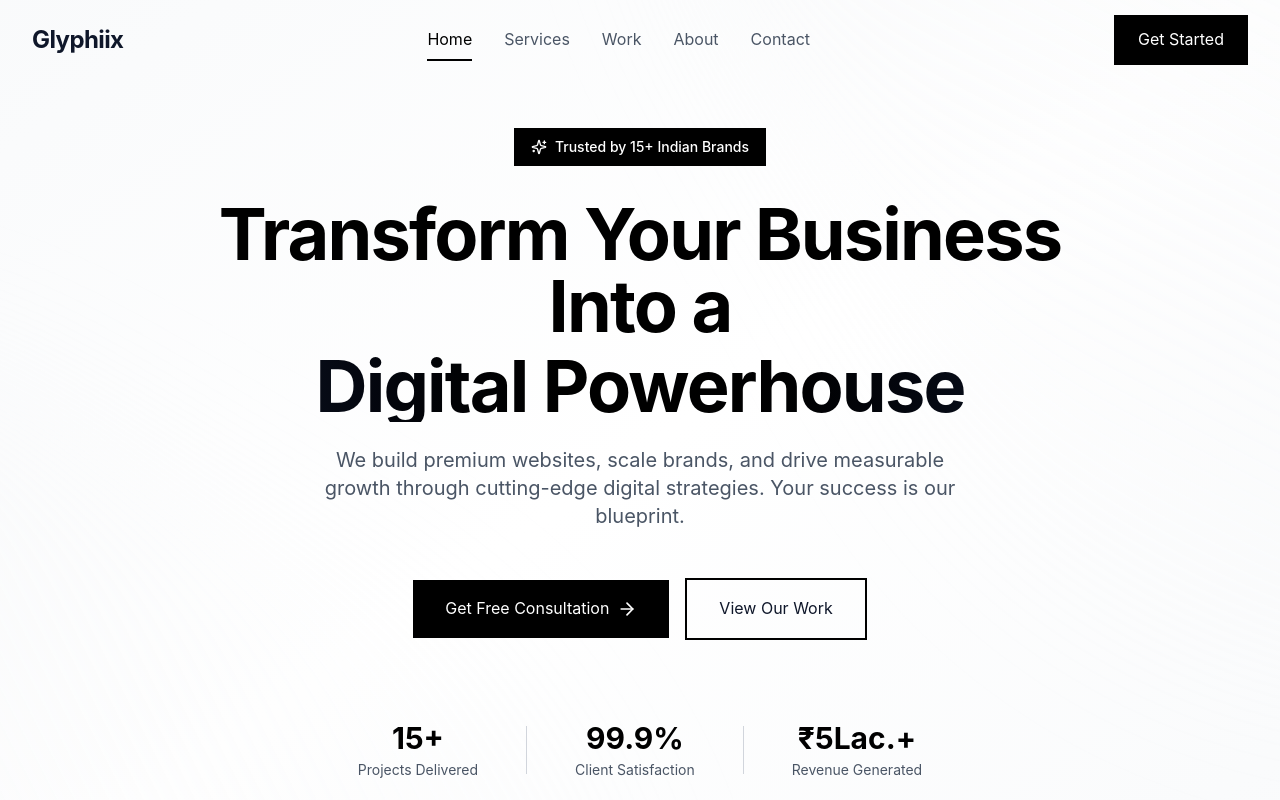
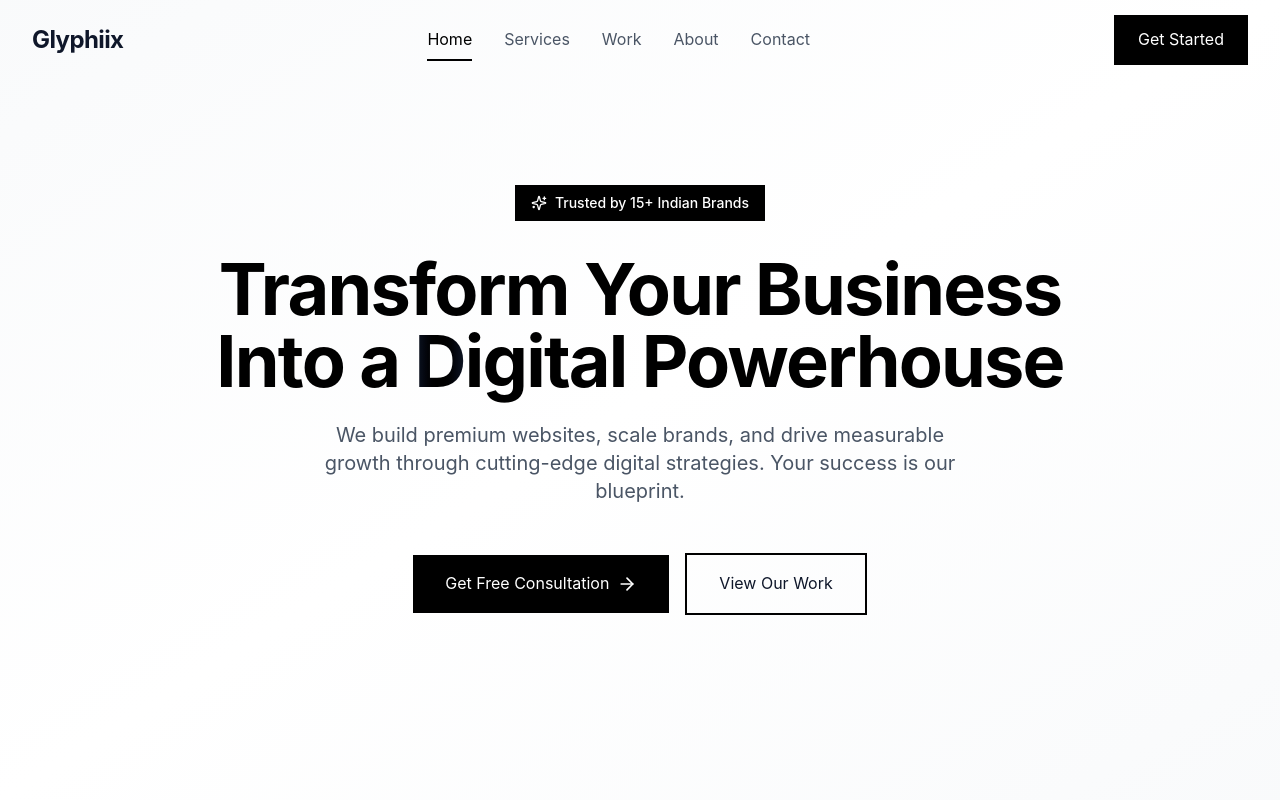
Before and after one commit to yash7586/Glyphiix-Solution, a React (Vite) app: page / in a window 1280 px wide. Shown: the top 800 px of the page. Built offline with nearby package versions, Linux system fonts and the light colour scheme.

Commit message:
updated UI

```diff
--- a/src/components/Hero.tsx
+++ b/src/components/Hero.tsx
@@ -1,123 +1,105 @@
-import { motion } from 'motion/react';
-import { ArrowRight, Sparkles } from 'lucide-react';
+import { useEffect, useRef, useState } from "react";
+import { motion, useInView } from "motion/react";
+import { ArrowRight, Sparkles } from "lucide-react";
+
+const text = "Transform Your Business Into a Digital Powerhouse";
 
 export function Hero() {
+  const ref = useRef<HTMLHeadingElement>(null);
+  const isInView = useInView(ref, { margin: "-100px" });
+
+  const [count, setCount] = useState(0);
+  const audioRef = useRef<HTMLAudioElement | null>(null);
+
+  useEffect(() => {
+    audioRef.current = new Audio("/type.mp3");
+    audioRef.current.volume = 0.40;
+  }, []);
+
+  useEffect(() => {
+    if (!isInView) {
+      setCount(0); // 👈 RESET when out of view
+      return;
+    }
+
+    let i = 0;
+    const interval = setInterval(() => {
+      i++;
+      setCount(i);
+
+      if (audioRef.current && text[i - 1] !== " ") {
+        audioRef.current.currentTime = 0;
+        audioRef.current.play().catch(() => {});
+      }
+
+      if (i >= text.length) clearInterval(interval);
+    }, 100); // typing speed
+
+    return () => clearInterval(interval);
+  }, [isInView]);
+
   return (
     <section className="relative min-h-screen flex items-center justify-center overflow-hidden bg-gradient-to-br from-gray-50 via-white to-gray-50">
-      {/* Animated background elements */}
-      <div className="absolute inset-0 overflow-hidden">
-        <motion.div
-          animate={{
-            scale: [1, 1.2, 1],
-            rotate: [0, 90, 0],
-          }}
-          transition={{
-            duration: 20,
-            repeat: Infinity,
-            ease: "linear"
-          }}
-          className="absolute -top-1/2 -right-1/2 w-full h-full bg-gradient-to-br from-gray-100/40 to-transparent rounded-full blur-3xl"
-        />
-        <motion.div
-          animate={{
-            scale: [1.2, 1, 1.2],
-            rotate: [90, 0, 90],
-          }}
-          transition={{
-            duration: 20,
-            repeat: Infinity,
-            ease: "linear"
-          }}
-          className="absolute -bottom-1/2 -left-1/2 w-full h-full bg-gradient-to-tr from-gray-100/40 to-transparent rounded-full blur-3xl"
-        />
-      </div>
-
       <div className="relative z-10 max-w-7xl mx-auto px-4 sm:px-6 lg:px-8 py-32 text-center">
+        {/* Badge */}
         <motion.div
           initial={{ opacity: 0, y: 20 }}
           animate={{ opacity: 1, y: 0 }}
-          transition={{ duration: 0.8 }}
-          className="inline-flex items-center gap-2 px-4 py-2 bg-black text-white border border-black mb-8"
+          transition={{ duration: 0.6 }}
+          className="inline-flex items-center gap-2 px-4 py-2 bg-black text-white mb-8"
         >
           <Sparkles size={16} />
-          <span className="text-sm font-medium">Trusted by 15+ Indian Brands</span>
+          <span className="text-sm font-medium">
+            Trusted by 15+ Indian Brands
+          </span>
         </motion.div>
 
-        <motion.h1
-          initial={{ opacity: 0, y: 20 }}
-          animate={{ opacity: 1, y: 0 }}
-          transition={{ duration: 0.8, delay: 0.2 }}
-          className="text-5xl sm:text-6xl lg:text-7xl max-w-4xl mx-auto mb-6 tracking-tight text-black"
+        {/* TRUE TYPEWRITER */}
+        <h1
+          ref={ref}
+          className="text-5xl sm:text-6xl lg:text-7xl max-w-4xl mx-auto mb-6 tracking-tight leading-tight"
         >
-          Transform Your Business Into a
-          <span className="block mt-2 bg-gradient-to-r from-gray-900 via-black to-gray-900 bg-clip-text text-transparent">
-            Digital Powerhouse
-          </span>
-        </motion.h1>
+          {text.slice(0, count).split("").map((char, index) => {
+            const isGradient =
+              text.slice(index).startsWith("Digital Powerhouse");
 
-        <motion.p
-          initial={{ opacity: 0, y: 20 }}
-          animate={{ opacity: 1, y: 0 }}
-          transition={{ duration: 0.8, delay: 0.4 }}
-          className="text-xl text-gray-600 max-w-2xl mx-auto mb-12"
-        >
-          We build premium websites, scale brands, and drive measurable growth through cutting-edge digital strategies. Your success is our blueprint.
-        </motion.p>
+            return (
+              <span
+                key={index}
+                className={
+                  isGradient
+                    ? "bg-gradient-to-r from-gray-900 via-black to-gray-900 bg-clip-text text-transparent"
+                    : "text-black"
+                }
+              >
+                {char}
+              </span>
+            );
+          })}
+          {/* Blinking cursor */}
+          <span className="inline-block w-[2px] h-[1em] bg-black ml-1 animate-pulse" />
+        </h1>
 
-        <motion.div
-          initial={{ opacity: 0, y: 20 }}
-          animate={{ opacity: 1, y: 0 }}
-          transition={{ duration: 0.8, delay: 0.6 }}
-          className="flex flex-col sm:flex-row items-center justify-center gap-4"
-        >
+        {/* Subtitle */}
+        <p className="text-xl text-gray-600 max-w-2xl mx-auto mb-12">
+          We build premium websites, scale brands, and drive measurable growth
+          through cutting-edge digital strategies. Your success is our blueprint.
+        </p>
+
+        {/* CTAs */}
+        <div className="flex flex-col sm:flex-row items-center justify-center gap-4">
           <a
-            href="https://forms.google.com/your-form-link"
-            target="_blank"
-            rel="noopener noreferrer"
+            href="#"
             className="group inline-flex items-center gap-2 px-8 py-4 bg-black text-white hover:bg-gray-800 transition-all"
           >
             Get Free Consultation
-            <ArrowRight size={20} className="group-hover:translate-x-1 transition-transform" />
+            <ArrowRight size={20} />
           </a>
-          <button className="inline-flex items-center gap-2 px-8 py-4 border-2 border-black bg-transparent hover:bg-black hover:text-white transition-all">
+          <button className="px-8 py-4 border-2 border-black hover:bg-black hover:text-white transition-all">
             View Our Work
           </button>
-        </motion.div>
-
-        {/* Trust indicators */}
-        <motion.div
-          initial={{ opacity: 0 }}
-          animate={{ opacity: 1 }}
-          transition={{ duration: 0.8, delay: 0.8 }}
-          className="mt-20 flex flex-wrap items-center justify-center gap-12 text-sm text-gray-600"
-        >
-          <div className="text-center">
-            <div className="text-3xl mb-1 font-bold text-black">15+</div>
-            <div>Projects Delivered</div>
-          </div>
-          <div className="hidden sm:block w-px h-12 bg-gray-300" />
-          <div className="text-center">
-            <div className="text-3xl mb-1 font-bold text-black">99.9%</div>
-            <div>Client Satisfaction</div>
-          </div>
-          <div className="hidden sm:block w-px h-12 bg-gray-300" />
-          <div className="text-center">
-            <div className="text-3xl mb-1 font-bold text-black">₹5Lac.+</div>
-            <div>Revenue Generated</div>
-          </div>
-        </motion.div>
+        </div>
       </div>
-
-      {/* Scroll indicator */}
-      <motion.div
-        animate={{ y: [0, 10, 0] }}
-        transition={{ duration: 2, repeat: Infinity }}
-        className="absolute bottom-8 left-1/2 -translate-x-1/2"
-      >
-        <div className="w-6 h-10 border-2 border-black/20 rounded-full flex items-start justify-center p-2">
-          <div className="w-1 h-2 bg-black/40 rounded-full" />
-        </div>
-      </motion.div>
     </section>
   );
 }
```
Also changed, not shown: 2 other files (tests, documents, lock files or other folders).
